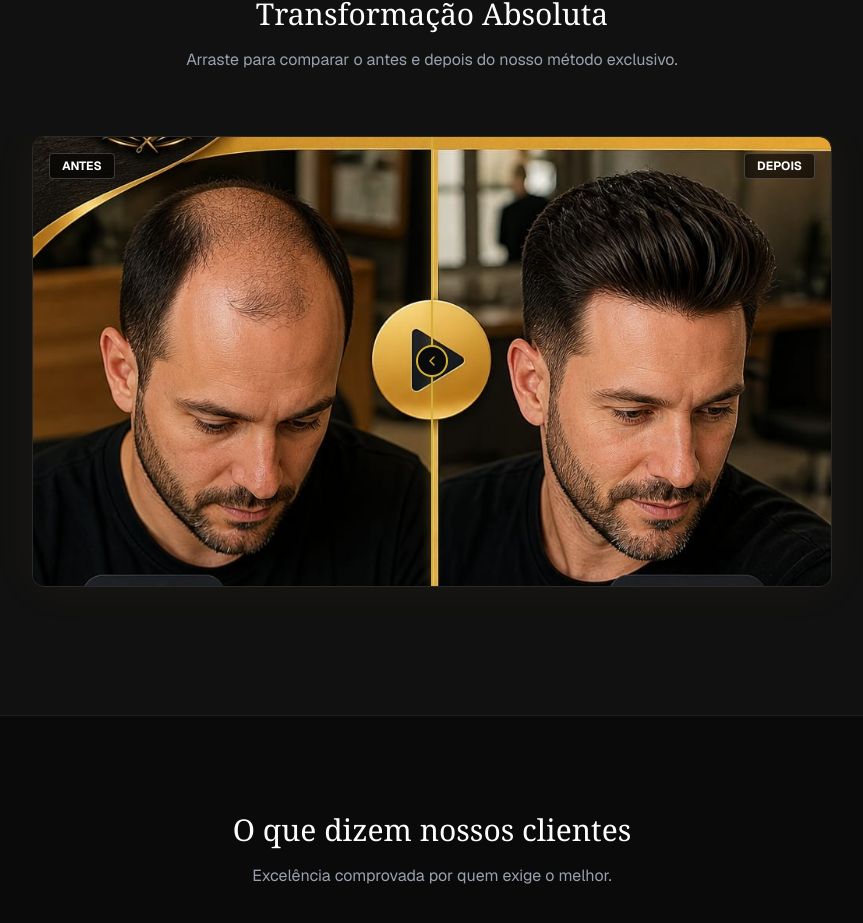
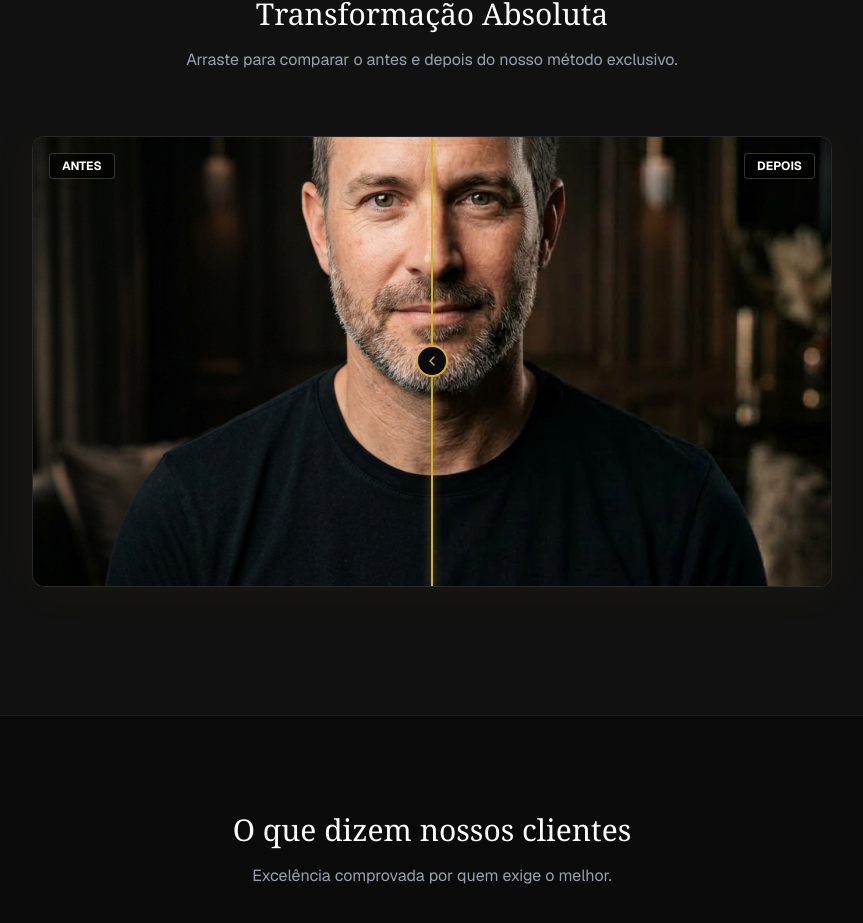
Before and after one commit to KrayKrazy/ricardobrandao, a Next.js app: page / in a window 1280 px wide. Shown: the part 777-1700 px from the top of the page, without its empty margins (208-1071 px from the left). Built offline with nearby package versions, Linux system fonts and the light colour scheme.

Commit message:
feat: add placeholder AI generated before and after images

```diff
--- a/src/app/page.tsx
+++ b/src/app/page.tsx
@@ -7,7 +7,7 @@ export default function Home() {
   const whatsappUrl = "https://wa.me/5561991868252?text=Olá!%20Vim%20pelo%20site%20e%20gostaria%20de%20agendar%20uma%20avaliação.";
 
   const beforeAfterPairs = [
-    { before: "/identidade_visual.jpg", after: "/identidade_visual.jpg" },
+    { before: "/antes.jpg", after: "/depois.jpg" },
     // Adicione mais fotos aqui copiando a linha de cima e mudando os nomes dos arquivos
   ];
 
```
Also changed, not shown: public/antes.jpg (added), public/depois.jpg (added).
